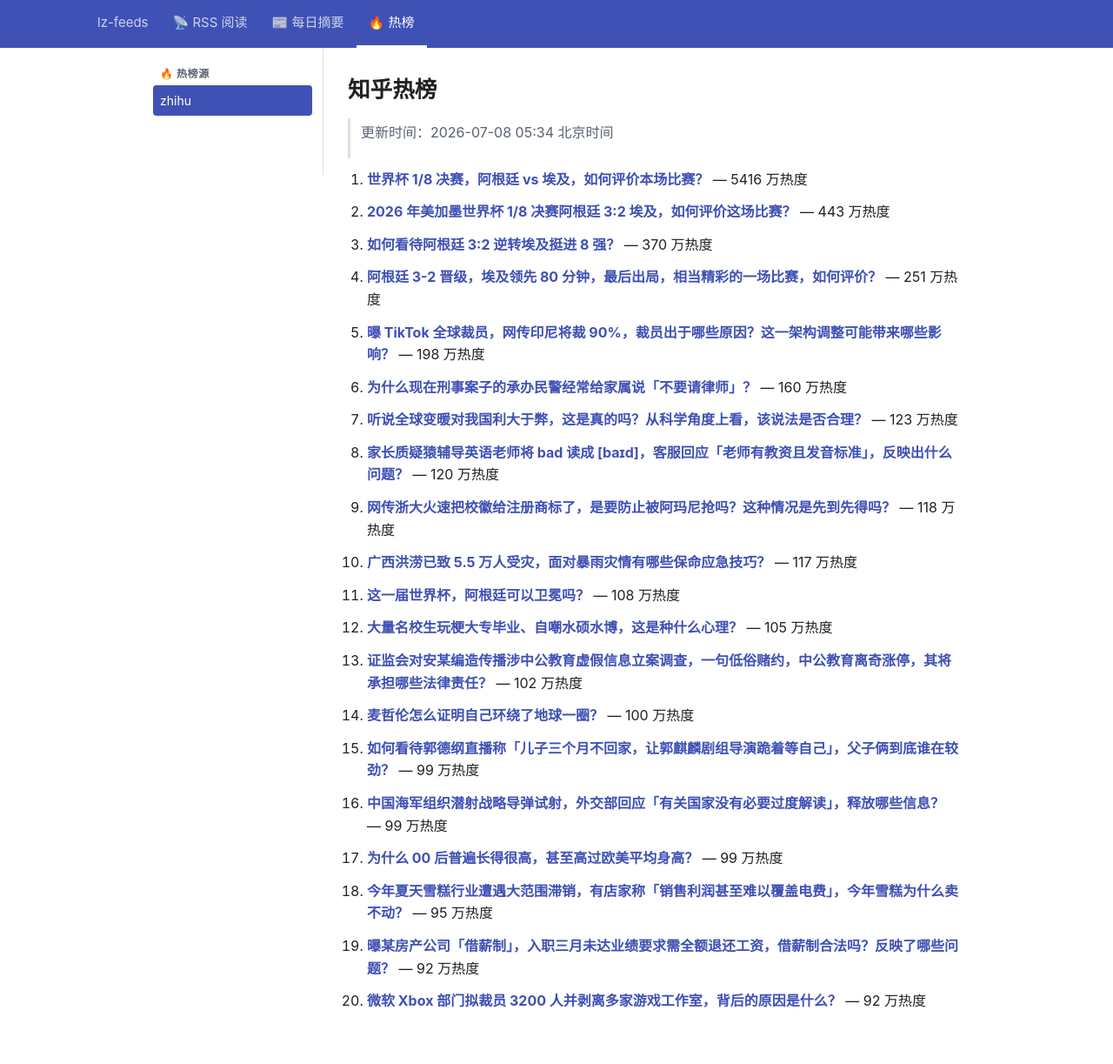
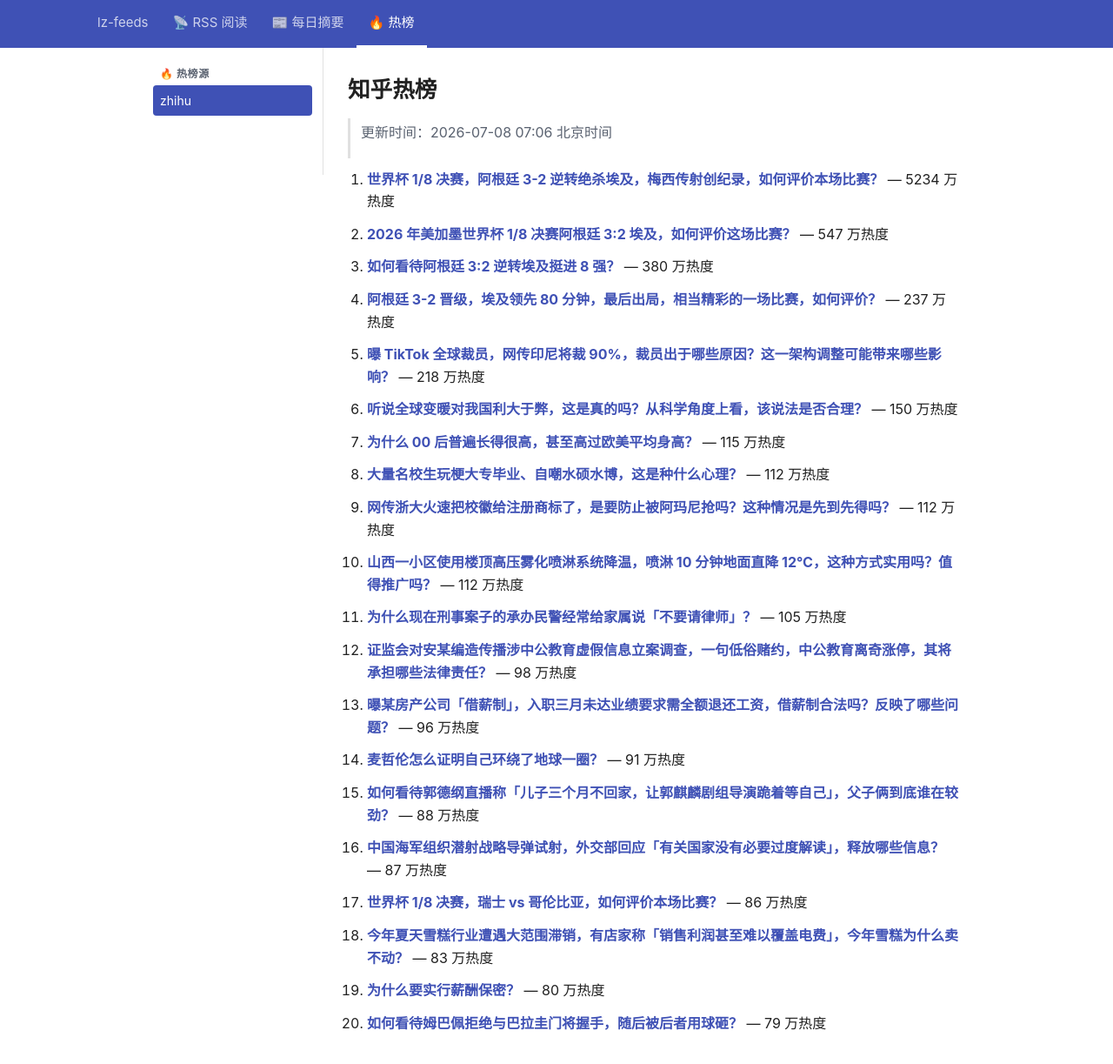
Before and after one commit to lizhang0101/lz-feeds, a Jekyll site: the page built from _hotlist/zhihu.md, in a window 1280 px wide and 1253 px high. Shown: the top 1223 px of the window at 87% size. Built offline with Jekyll 4.4.1, drawn with Linux system fonts in a browser that asks for light colours.

Commit message:
hotlist: 2026-07-07T23:06Z

```diff
--- a/_hotlist/zhihu.md
+++ b/_hotlist/zhihu.md
@@ -1,48 +1,48 @@
 ---
-updated: 2026-07-08 05:34 北京时间
+updated: 2026-07-08 07:06 北京时间
 count: 20
 ---
 
 # 知乎热榜
 
-> 更新时间：2026-07-08 05:34 北京时间
+> 更新时间：2026-07-08 07:06 北京时间
 
-1. **[世界杯 1/8 决赛，阿根廷 vs 埃及，如何评价本场比赛？](https://www.zhihu.com/question/2057777297399321503)** — 5416 万热度
+1. **[世界杯 1/8 决赛，阿根廷 3-2 逆转绝杀埃及，梅西传射创纪录，如何评价本场比赛？](https://www.zhihu.com/question/2057777297399321503)** — 5234 万热度
 
-2. **[2026 年美加墨世界杯 1/8 决赛阿根廷 3:2 埃及，如何评价这场比赛？](https://www.zhihu.com/question/2057979001201766943)** — 443 万热度
+2. **[2026 年美加墨世界杯 1/8 决赛阿根廷 3:2 埃及，如何评价这场比赛？](https://www.zhihu.com/question/2057979001201766943)** — 547 万热度
 
-3. **[如何看待阿根廷 3:2 逆转埃及挺进 8 强？](https://www.zhihu.com/question/2058009337059094613)** — 370 万热度
+3. **[如何看待阿根廷 3:2 逆转埃及挺进 8 强？](https://www.zhihu.com/question/2058009337059094613)** — 380 万热度
 
-4. **[阿根廷 3-2 晋级，埃及领先 80 分钟，最后出局，相当精彩的一场比赛，如何评价？](https://www.zhihu.com/question/2058008878667903586)** — 251 万热度
+4. **[阿根廷 3-2 晋级，埃及领先 80 分钟，最后出局，相当精彩的一场比赛，如何评价？](https://www.zhihu.com/question/2058008878667903586)** — 237 万热度
 
-5. **[曝 TikTok 全球裁员，网传印尼将裁 90%，裁员出于哪些原因？这一架构调整可能带来哪些影响？](https://www.zhihu.com/question/2057807463441593129)** — 198 万热度
+5. **[曝 TikTok 全球裁员，网传印尼将裁 90%，裁员出于哪些原因？这一架构调整可能带来哪些影响？](https://www.zhihu.com/question/2057807463441593129)** — 218 万热度
 
-6. **[为什么现在刑事案子的承办民警经常给家属说「不要请律师」？](https://www.zhihu.com/question/2057036400084755692)** — 160 万热度
+6. **[听说全球变暖对我国利大于弊，这是真的吗？从科学角度上看，该说法是否合理？](https://www.zhihu.com/question/2057188903359098994)** — 150 万热度
 
-7. **[听说全球变暖对我国利大于弊，这是真的吗？从科学角度上看，该说法是否合理？](https://www.zhihu.com/question/2057188903359098994)** — 123 万热度
+7. **[为什么 00 后普遍长得很高，甚至高过欧美平均身高？](https://www.zhihu.com/question/264945264)** — 115 万热度
 
-8. **[家长质疑猿辅导英语老师将 bad 读成 [baɪd]，客服回应「老师有教资且发音标准」，反映出什么问题？](https://www.zhihu.com/question/2057445977477362585)** — 120 万热度
+8. **[大量名校生玩梗大专毕业、自嘲水硕水博，这是种什么心理？](https://www.zhihu.com/question/2057487982567711431)** — 112 万热度
 
-9. **[网传浙大火速把校徽给注册商标了，是要防止被阿玛尼抢吗？这种情况是先到先得吗？](https://www.zhihu.com/question/2057738871933071369)** — 118 万热度
+9. **[网传浙大火速把校徽给注册商标了，是要防止被阿玛尼抢吗？这种情况是先到先得吗？](https://www.zhihu.com/question/2057738871933071369)** — 112 万热度
 
-10. **[广西洪涝已致 5.5 万人受灾，面对暴雨灾情有哪些保命应急技巧？](https://www.zhihu.com/question/2057739570632812323)** — 117 万热度
+10. **[山西一小区使用楼顶高压雾化喷淋系统降温，喷淋 10 分钟地面直降 12℃，这种方式实用吗？值得推广吗？](https://www.zhihu.com/question/2057560846138434263)** — 112 万热度
 
-11. **[这一届世界杯，阿根廷可以卫冕吗？](https://www.zhihu.com/question/2053198468592690594)** — 108 万热度
+11. **[为什么现在刑事案子的承办民警经常给家属说「不要请律师」？](https://www.zhihu.com/question/2057036400084755692)** — 105 万热度
 
-12. **[大量名校生玩梗大专毕业、自嘲水硕水博，这是种什么心理？](https://www.zhihu.com/question/2057487982567711431)** — 105 万热度
+12. **[证监会对安某编造传播涉中公教育虚假信息立案调查，一句低俗赌约，中公教育离奇涨停，其将承担哪些法律责任？](https://www.zhihu.com/question/2057930097039090211)** — 98 万热度
 
-13. **[证监会对安某编造传播涉中公教育虚假信息立案调查，一句低俗赌约，中公教育离奇涨停，其将承担哪些法律责任？](https://www.zhihu.com/question/2057930097039090211)** — 102 万热度
+13. **[曝某房产公司「借薪制」，入职三月未达业绩要求需全额退还工资，借薪制合法吗？反映了哪些问题？](https://www.zhihu.com/question/2057497034387453801)** — 96 万热度
 
-14. **[麦哲伦怎么证明自己环绕了地球一圈？](https://www.zhihu.com/question/627034921)** — 100 万热度
+14. **[麦哲伦怎么证明自己环绕了地球一圈？](https://www.zhihu.com/question/627034921)** — 91 万热度
 
-15. **[如何看待郭德纲直播称「儿子三个月不回家，让郭麒麟剧组导演跪着等自己」，父子俩到底谁在较劲？](https://www.zhihu.com/question/2057250524936852697)** — 99 万热度
+15. **[如何看待郭德纲直播称「儿子三个月不回家，让郭麒麟剧组导演跪着等自己」，父子俩到底谁在较劲？](https://www.zhihu.com/question/2057250524936852697)** — 88 万热度
 
-16. **[中国海军组织潜射战略导弹试射，外交部回应「有关国家没有必要过度解读」，释放哪些信息？](https://www.zhihu.com/question/2057806206094284336)** — 99 万热度
+16. **[中国海军组织潜射战略导弹试射，外交部回应「有关国家没有必要过度解读」，释放哪些信息？](https://www.zhihu.com/question/2057806206094284336)** — 87 万热度
 
-17. **[为什么 00 后普遍长得很高，甚至高过欧美平均身高？](https://www.zhihu.com/question/264945264)** — 99 万热度
+17. **[世界杯 1/8 决赛，瑞士 vs 哥伦比亚，如何评价本场比赛？](https://www.zhihu.com/question/2057777873222737980)** — 86 万热度
 
-18. **[今年夏天雪糕行业遭遇大范围滞销，有店家称「销售利润甚至难以覆盖电费」，今年雪糕为什么卖不动？](https://www.zhihu.com/question/2057431315062993122)** — 95 万热度
+18. **[今年夏天雪糕行业遭遇大范围滞销，有店家称「销售利润甚至难以覆盖电费」，今年雪糕为什么卖不动？](https://www.zhihu.com/question/2057431315062993122)** — 83 万热度
 
-19. **[曝某房产公司「借薪制」，入职三月未达业绩要求需全额退还工资，借薪制合法吗？反映了哪些问题？](https://www.zhihu.com/question/2057497034387453801)** — 92 万热度
+19. **[为什么要实行薪酬保密？](https://www.zhihu.com/question/28079407)** — 80 万热度
 
-20. **[微软 Xbox 部门拟裁员 3200 人并剥离多家游戏工作室，背后的原因是什么？](https://www.zhihu.com/question/2057593373293294189)** — 92 万热度
+20. **[如何看待姆巴佩拒绝与巴拉圭门将握手，随后被后者用球砸？](https://www.zhihu.com/question/2057059683198662543)** — 79 万热度
```
